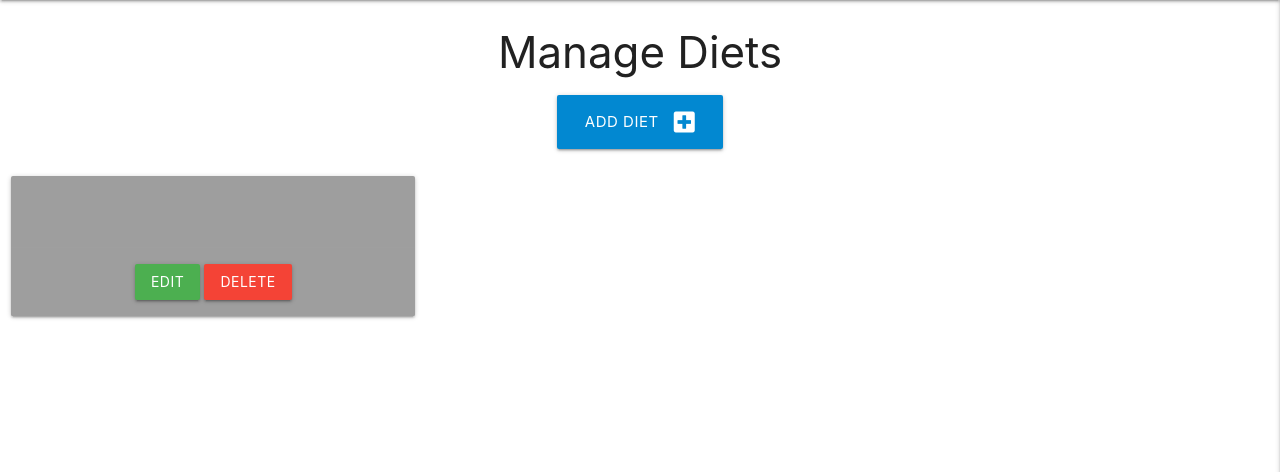
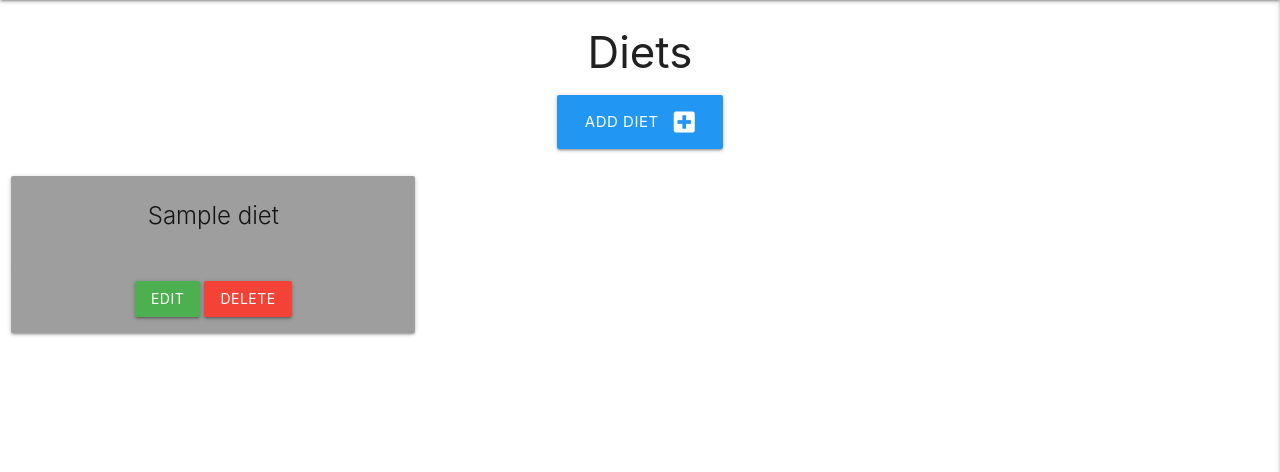
Before and after one commit to ConnorSargent/lazy_chef, a Flask app: page /get_diets in a window 1280 px wide. Shown: the part 64-536 px from the top of the page. Run offline with Flask 2, Linux system fonts and the light colour scheme; a database or web service that is not in the repository returns one stand-in record (values such as "Sample title"); some libraries are stand-ins or nearby versions.

Commit message:
fix diet names not displaying

```diff
--- a/templates/diets.html
+++ b/templates/diets.html
@@ -1,11 +1,11 @@
 {% extends "base.html" %}
 {% block content %}
 
-    <h3 class="center-align">Manage Diets</h3>
+    <h3 class="center-align">Diets</h3>
 
     <div class="row">
         <div class="col s12 center-align">
-            <a href="{{ url_for('add_diet') }}" class="btn-large light-blue darken-2 text-shadow">
+            <a href="{{ url_for('add_diet') }}" class="btn-large blue">
                 Add Diet <i class="fas fa-plus-square right"></i>
             </a>
         </div>
@@ -16,7 +16,7 @@
             <div class="col s12 m4">
                 <div class="card grey center-align">
                     <div class="card-content">
-                        <h4 class="">{{ diets.diet_name }}</h4>
+                        <span class="card-title">{{ diet.diet_name }}</span>
                     </div>
                     <div class="card-action">
                         <a href="#" class="btn green">Edit</a>
```
